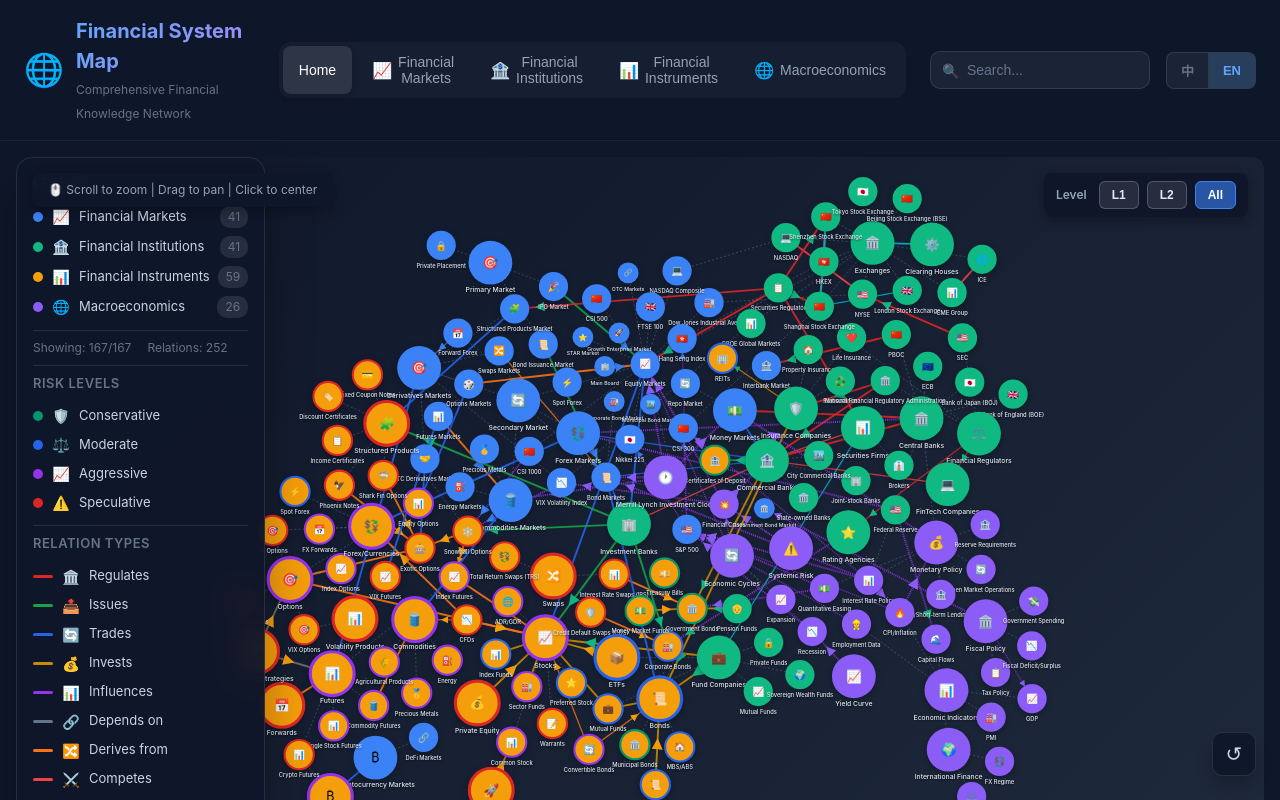
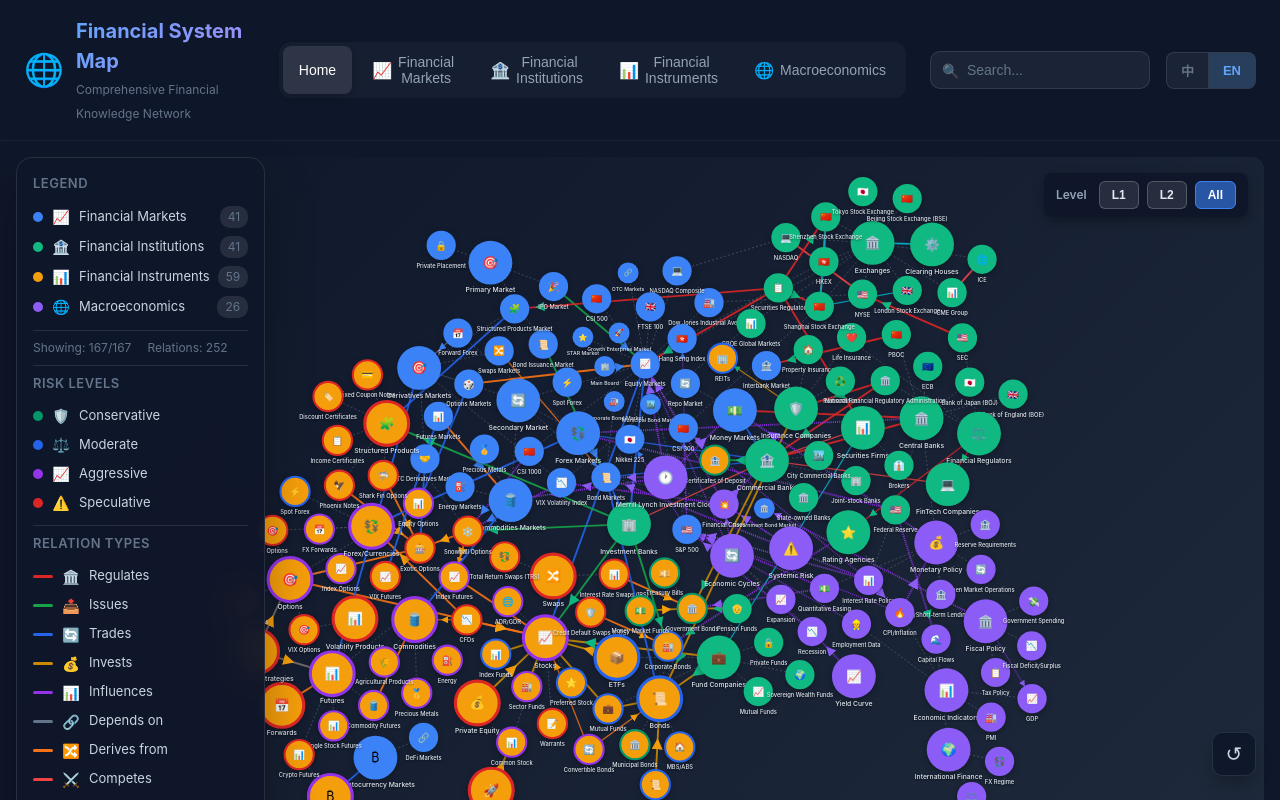
Before and after one commit to kpictor/Finance-map, a React (Vite) app: page / in a window 1280 px wide. Built offline with nearby package versions, Linux system fonts and the light colour scheme.

Commit message:
Fix: move instructions to bottom center to avoid UI overlap

```diff
--- a/src/components/Visualization/ForceGraph.css
+++ b/src/components/Visualization/ForceGraph.css
@@ -177,12 +177,13 @@
 /* 操作说明 */
 .graph-instructions {
   position: absolute;
-  top: 16px;
-  left: 16px;
-  background: rgba(15, 23, 42, 0.9);
+  bottom: 16px;
+  left: 50%;
+  transform: translateX(-50%);
+  background: rgba(15, 23, 42, 0.85);
   backdrop-filter: blur(8px);
   border-radius: 8px;
-  padding: 8px 16px;
+  padding: 8px 20px;
   color: #94a3b8;
   font-size: 12px;
   white-space: nowrap;
```
